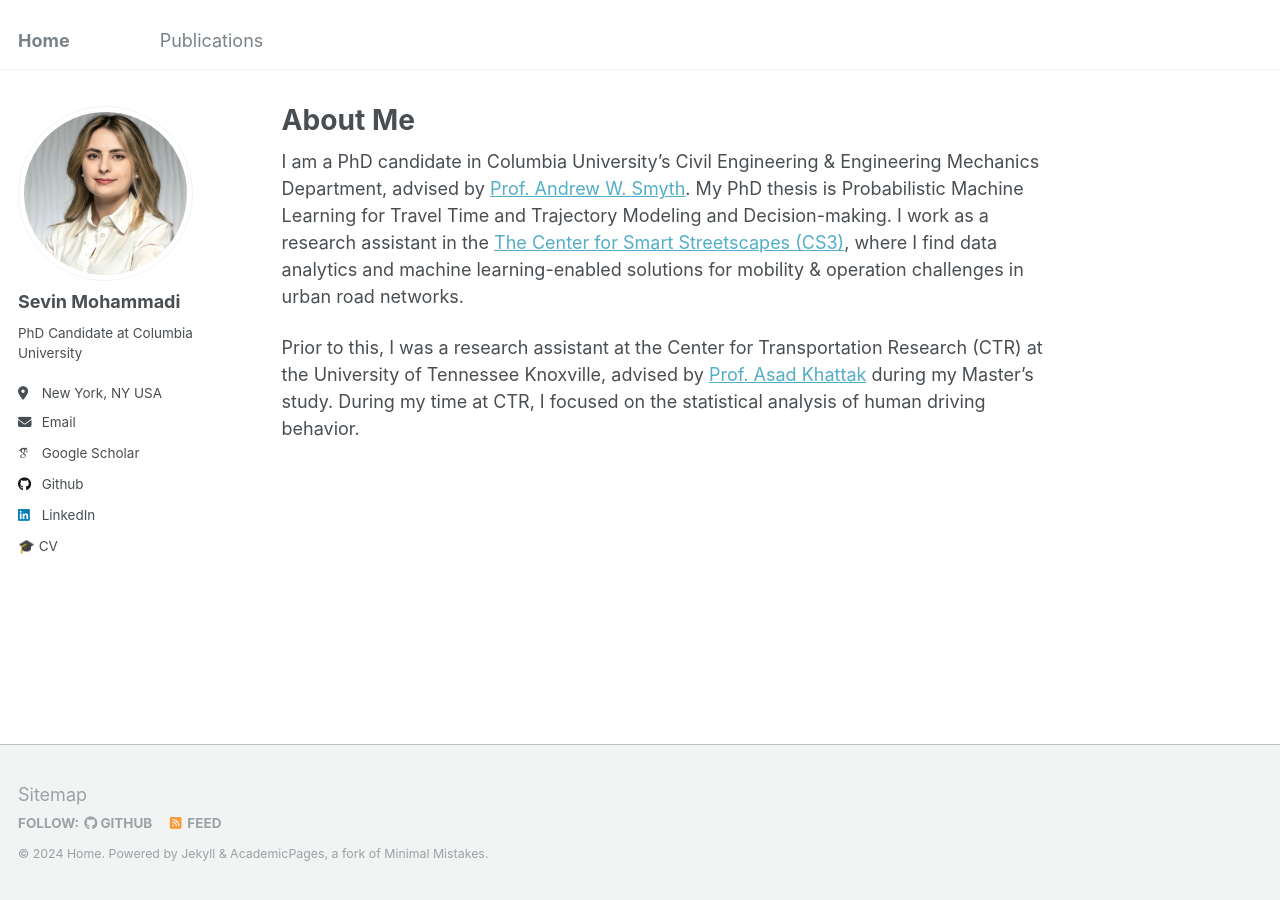
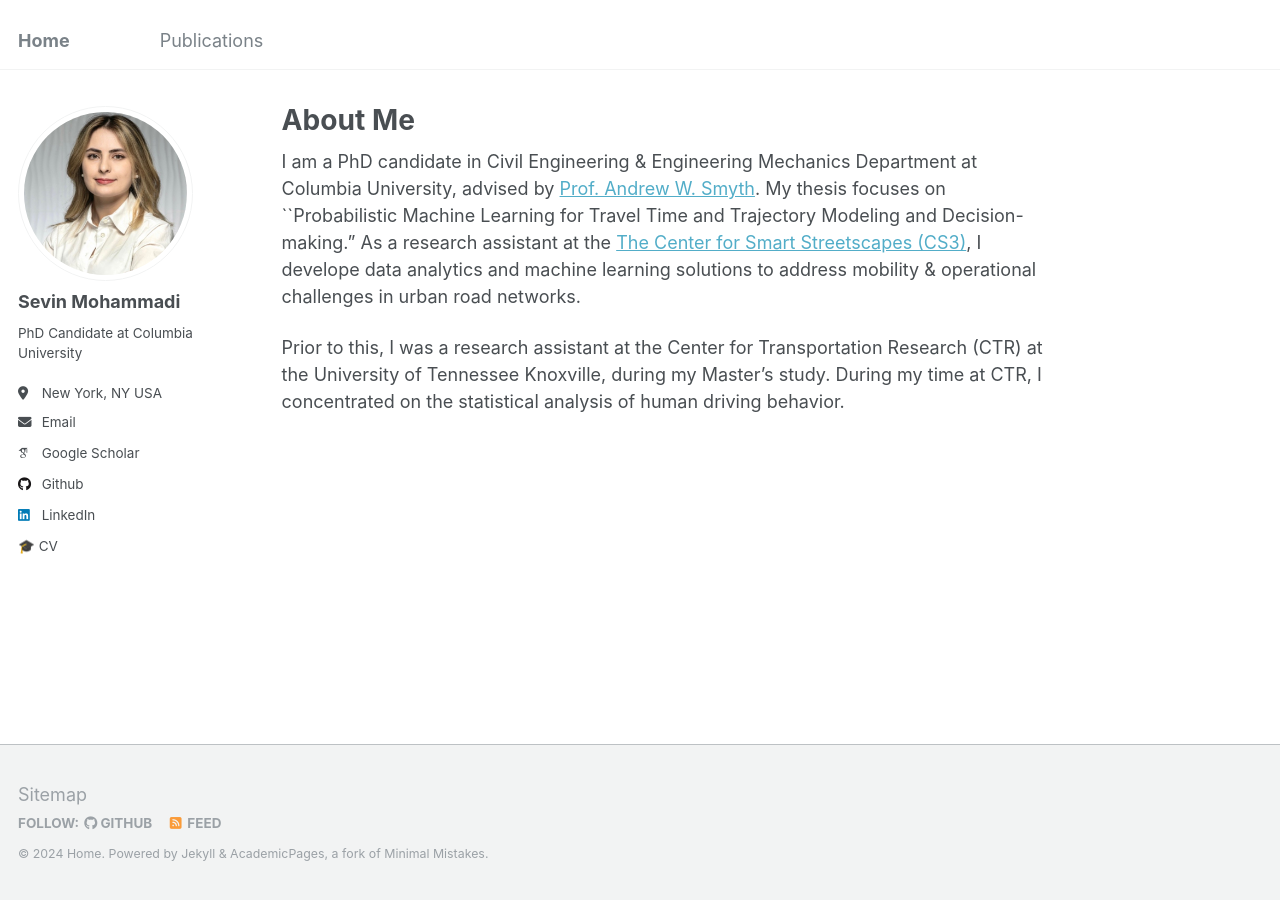
Before and after one commit to sev-90/sev-90.github.io, a Jekyll site: the page built from _pages/about.md, in a window 1280 px wide. Built offline with Jekyll 4.4.1, drawn with Linux system fonts in a browser that asks for light colours; some web fonts are replaced.

Commit message:
Update about.md

```diff
--- a/_pages/about.md
+++ b/_pages/about.md
@@ -9,6 +9,6 @@ redirect_from:
   - /about.html
 ---
 {% include seo.html %}
-I am a PhD candidate in Columbia University's Civil Engineering & Engineering Mechanics Department, advised by [Prof. Andrew W. Smyth](https://www.engineering.columbia.edu/faculty-staff/directory/andrew-w-smyth). My PhD thesis is Probabilistic Machine Learning for Travel Time and Trajectory Modeling and Decision-making. I work as a research assistant in the [The Center for Smart Streetscapes (CS3)](https://cs3-erc.org/), where I find data analytics and machine learning-enabled solutions for mobility & operation challenges in urban road networks.
+I am a PhD candidate in Civil Engineering & Engineering Mechanics Department at Columbia University, advised by [Prof. Andrew W. Smyth](https://www.engineering.columbia.edu/faculty-staff/directory/andrew-w-smyth). My thesis focuses on ``Probabilistic Machine Learning for Travel Time and Trajectory Modeling and Decision-making." As a research assistant at the [The Center for Smart Streetscapes (CS3)](https://cs3-erc.org/), I develope data analytics and machine learning solutions to address mobility & operational challenges in urban road networks.
 
-Prior to this, I was a research assistant at the Center for Transportation Research (CTR) at the University of Tennessee Knoxville, advised by [Prof. Asad Khattak](https://cee.utk.edu/people/asad-khattak/) during my Master's study. During my time at CTR, I focused on the statistical analysis of human driving behavior.
+Prior to this, I was a research assistant at the Center for Transportation Research (CTR) at the University of Tennessee Knoxville, during my Master's study. During my time at CTR, I concentrated on the statistical analysis of human driving behavior.
```
